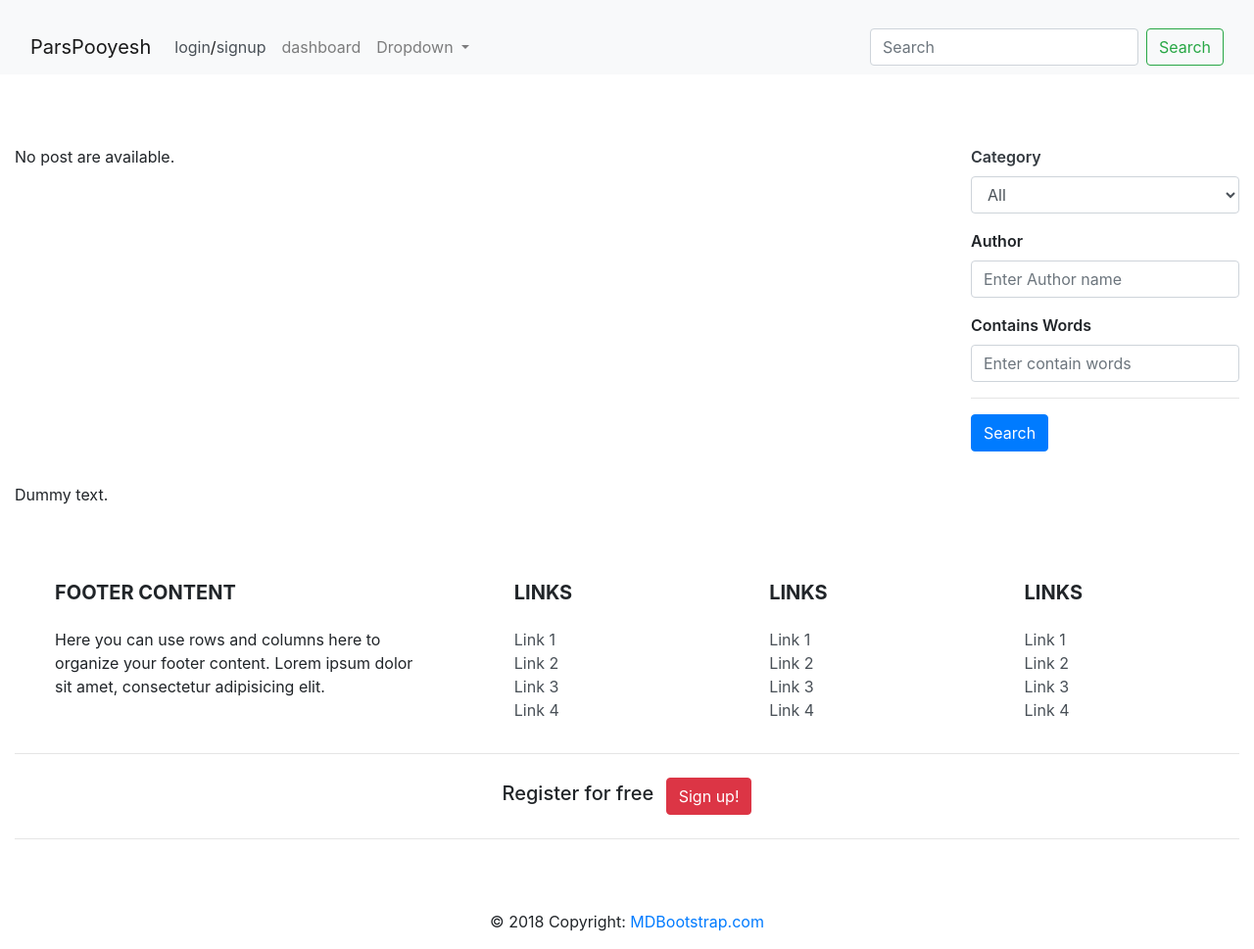
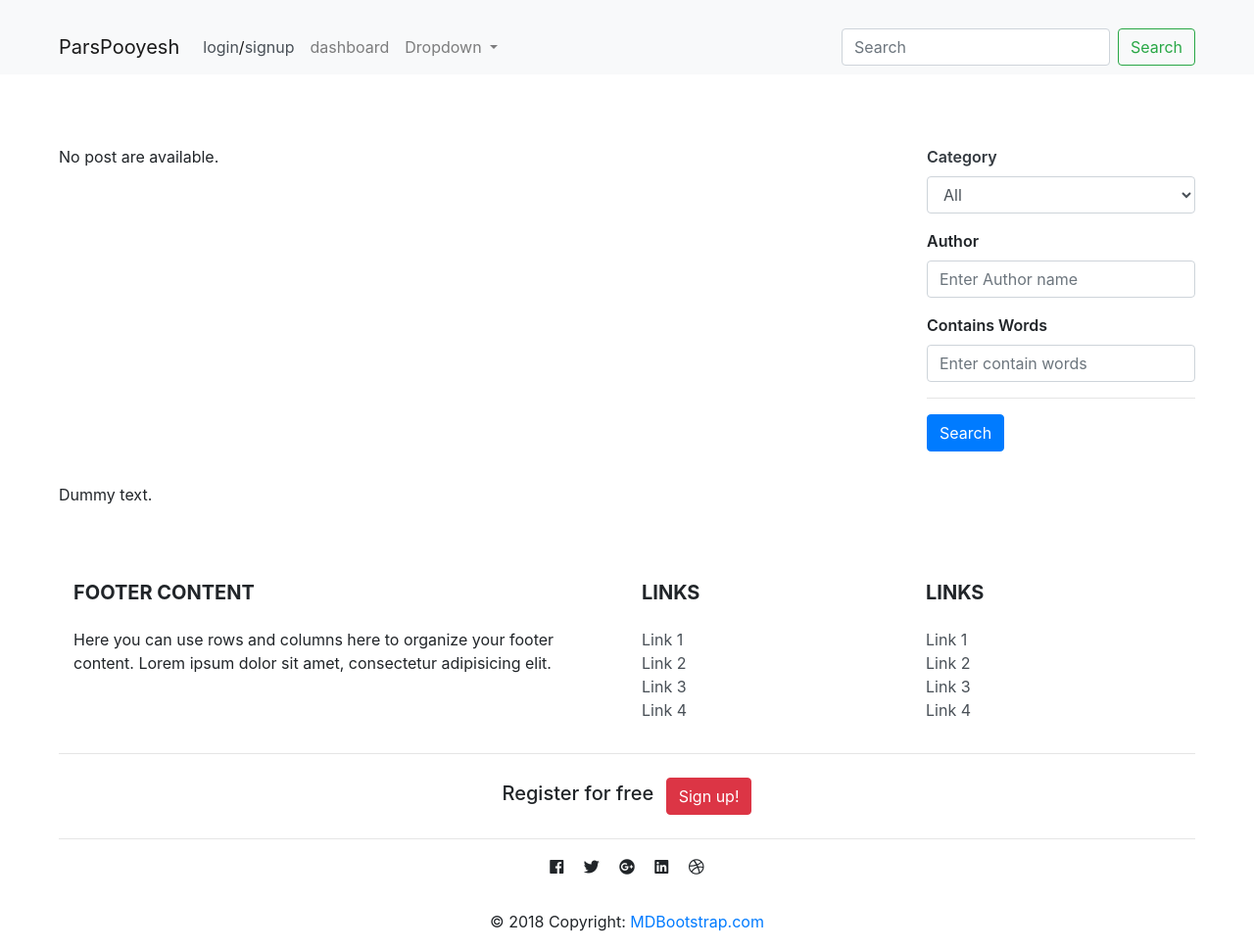
Before and after one commit to faridlotfali/pars-project, a Django app: page /weblog/ in a window 1280 px wide. Shown: the whole page at 98% size. Run offline with Django 3.2, Linux system fonts and the light colour scheme; data that the repository does not hold is empty; parts of the project's set-up code (start-up, migrations or seed data) failed here and were passed over; some libraries are stand-ins or nearby versions.

Commit message:
bugfix : fix bugs in footer and header

```diff
--- a/parspooyesh/weblog/static/weblog/css/main.css
+++ b/parspooyesh/weblog/static/weblog/css/main.css
@@ -64,6 +64,6 @@ label{
 
 @media (min-width: 992px) {
   .container {
-    max-width: 1400px !important;
+    max-width: 1190px !important;
   }
 }
--- a/parspooyesh/weblog/templates/weblog/footer.html
+++ b/parspooyesh/weblog/templates/weblog/footer.html
@@ -4,34 +4,28 @@
         <li>{{ entry.post_title }}</li>
     {% endfor %}
 </ul>
+<link rel="stylesheet" href="https://use.fontawesome.com/releases/v5.2.0/css/all.css" integrity="sha384-hWVjflwFxL6sNzntih27bfxkr27PmbbK/iSvJ+a4+0owXq79v+lsFkW54bOGbiDQ" crossorigin="anonymous">
 <!-- Footer -->
 <footer class="page-footer font-small stylish-color-dark pt-4">
-
     <!-- Footer Links -->
     <div class="container text-center text-md-left">
-
       <!-- Grid row -->
       <div class="row">
-
         <!-- Grid column -->
-        <div class="col-md-4 mx-auto">
-
+        <div class="col-md-6 mx-auto">
           <!-- Content -->
           <h5 class="font-weight-bold text-uppercase mt-3 mb-4">Footer Content</h5>
           <p>Here you can use rows and columns here to organize your footer content. Lorem ipsum dolor sit amet, consectetur
             adipisicing elit.</p>
+        </div>
 
-        </div>
         <!-- Grid column -->
-
         <hr class="clearfix w-100 d-md-none">
 
         <!-- Grid column -->
-        <div class="col-md-2 mx-auto">
-
+        <div class="col-md-3 mx-auto">
           <!-- Links -->
           <h5 class="font-weight-bold text-uppercase mt-3 mb-4">Links</h5>
-
           <ul class="list-unstyled">
             <li>
               <a href="#!">Link 1</a>
@@ -46,18 +40,14 @@
               <a href="#!">Link 4</a>
             </li>
           </ul>
-
         </div>
         <!-- Grid column -->
-
         <hr class="clearfix w-100 d-md-none">
 
         <!-- Grid column -->
-        <div class="col-md-2 mx-auto">
-
+        <div class="col-md-3 mx-auto">
           <!-- Links -->
           <h5 class="font-weight-bold text-uppercase mt-3 mb-4">Links</h5>
-
           <ul class="list-unstyled">
             <li>
               <a href="#!">Link 1</a>
@@ -72,44 +62,13 @@
               <a href="#!">Link 4</a>
             </li>
           </ul>
-
         </div>
         <!-- Grid column -->
-
-        <hr class="clearfix w-100 d-md-none">
-
-        <!-- Grid column -->
-        <div class="col-md-2 mx-auto">
-
-          <!-- Links -->
-          <h5 class="font-weight-bold text-uppercase mt-3 mb-4">Links</h5>
-
-          <ul class="list-unstyled">
-            <li>
-              <a href="#!">Link 1</a>
-            </li>
-            <li>
-              <a href="#!">Link 2</a>
-            </li>
-            <li>
-              <a href="#!">Link 3</a>
-            </li>
-            <li>
-              <a href="#!">Link 4</a>
-            </li>
-          </ul>
-
-        </div>
-        <!-- Grid column -->
-
       </div>
       <!-- Grid row -->
-
     </div>
     <!-- Footer Links -->
-
     <hr>
-
     <!-- Call to action -->
     <ul class="list-unstyled list-inline text-center py-2">
       <li class="list-inline-item">
@@ -117,35 +76,35 @@
       </li>
       <li class="list-inline-item">
         <a href="#!" class="btn btn-danger btn-rounded">Sign up!</a>
+        <!-- Call to action -->
       </li>
     </ul>
-    <!-- Call to action -->
     <hr>
     <!-- Social buttons -->
     <ul class="list-unstyled list-inline text-center">
       <li class="list-inline-item">
         <a class="btn-floating btn-fb mx-1">
-          <i class="fa fa-facebook"> </i>
+          <i class="fab fa-facebook"> </i>
         </a>
       </li>
       <li class="list-inline-item">
         <a class="btn-floating btn-tw mx-1">
-          <i class="fa fa-twitter"> </i>
+          <i class="fab fa-twitter"> </i>
         </a>
       </li>
       <li class="list-inline-item">
         <a class="btn-floating btn-gplus mx-1">
-          <i class="fa fa-google-plus"> </i>
+          <i class="fab fa-google-plus"> </i>
         </a>
       </li>
       <li class="list-inline-item">
         <a class="btn-floating btn-li mx-1">
-          <i class="fa fa-linkedin"> </i>
+          <i class="fab fa-linkedin"> </i>
         </a>
       </li>
       <li class="list-inline-item">
         <a class="btn-floating btn-dribbble mx-1">
-          <i class="fa fa-dribbble"> </i>
+          <i class="fab fa-dribbble"> </i>
         </a>
       </li>
     </ul>
--- a/parspooyesh/weblog/templates/weblog/header.html
+++ b/parspooyesh/weblog/templates/weblog/header.html
@@ -25,7 +25,7 @@
         {% endif %}
     </li>
     <li class="nav-item">
-        <a class="nav-link" href="#">dashboard</a>
+        <a class="nav-link" href="{% url 'weblog:dashboard2' %}">dashboard</a>
     </li>
     <li class="nav-item dropdown">
         <a class="nav-link dropdown-toggle" href="#" id="navbarDropdown" role="button" data-toggle="dropdown" aria-haspopup="true" aria-expanded="false">
```
